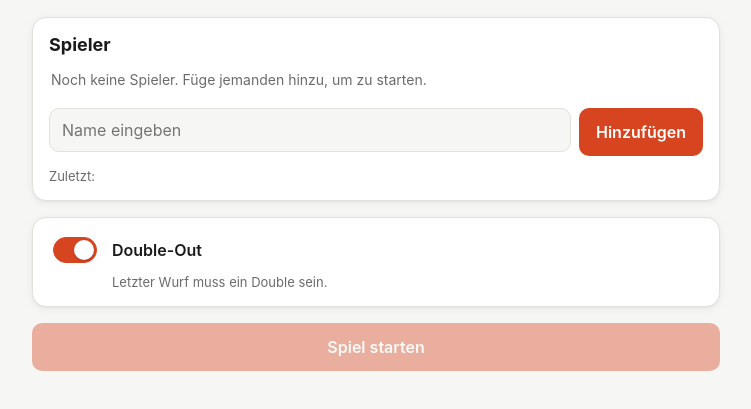
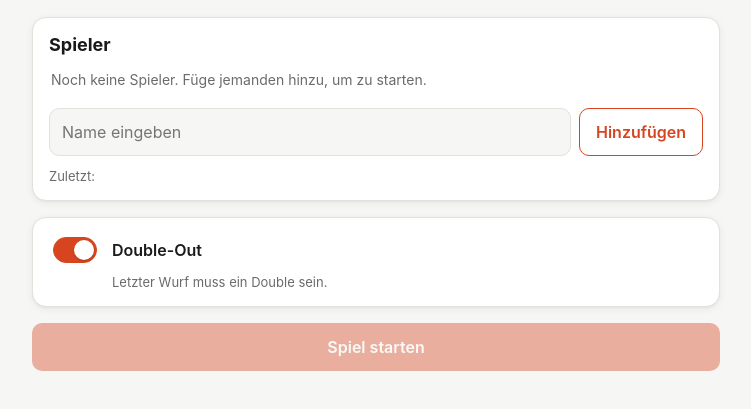
Before and after one commit to manuelbrauncoder/dartomat, a plain HTML site: page index.html in a window 1280 px wide. Shown: the part 91-500 px from the top of the page, without its empty margins (264-1015 px from the left). Drawn offline with Linux system fonts and the light colour scheme.

Commit message:
style improvements

```diff
--- a/index.html
+++ b/index.html
@@ -31,7 +31,7 @@
               maxlength="24"
               required
             />
-            <button type="submit" class="btn btn-primary">Hinzufügen</button>
+            <button type="submit" class="btn btn-outline">Hinzufügen</button>
           </form>
 
           <div id="recent-names" class="recent-names" hidden>
--- a/styles.css
+++ b/styles.css
@@ -176,6 +176,7 @@ body {
 .add-player {
   display: flex;
   gap: 8px;
+  flex-wrap: wrap;
 }
 
 .add-player input {
@@ -186,7 +187,7 @@ body {
   color: var(--text);
   border-radius: var(--radius-sm);
   padding: 0 12px;
-  height: 44px;
+  height: 48px;
   font: inherit;
 }
 
@@ -282,6 +283,17 @@ body {
 
 .btn-ghost {
   background: transparent;
+}
+
+.btn-outline {
+  background: transparent;
+  color: var(--accent);
+  border-color: var(--accent);
+}
+
+.btn-outline:hover {
+  background: var(--accent);
+  color: var(--accent-contrast);
 }
 
 .btn-block {
@@ -730,7 +742,7 @@ body {
 
 /* ================= Misc ================= */
 
-@media (max-width: 360px) {
+@media (max-width: 500px) {
   :root {
     --tap: 52px;
     --gap: 8px;
@@ -739,4 +751,8 @@ body {
   .numbers {
     grid-template-columns: repeat(4, 1fr);
   }
+
+    .add-player button {
+      flex: 1;
+    }
 }
```
